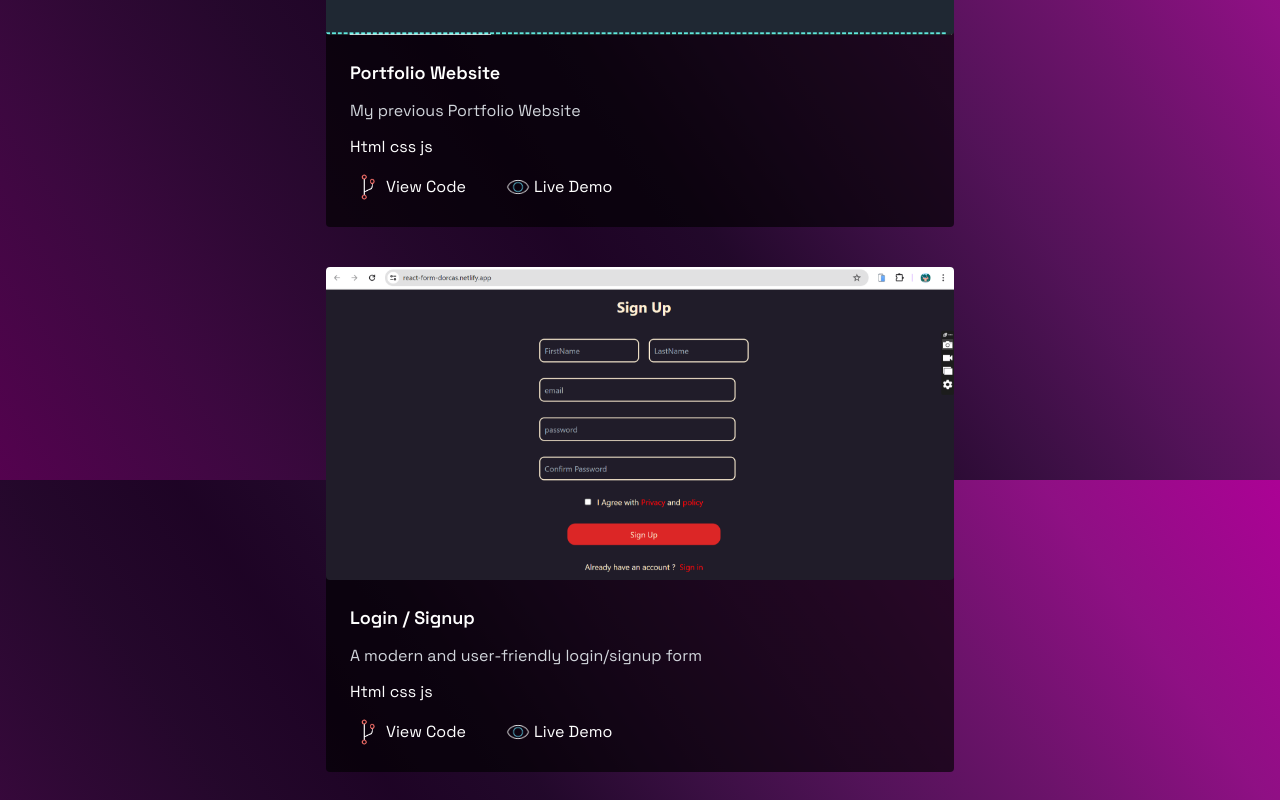
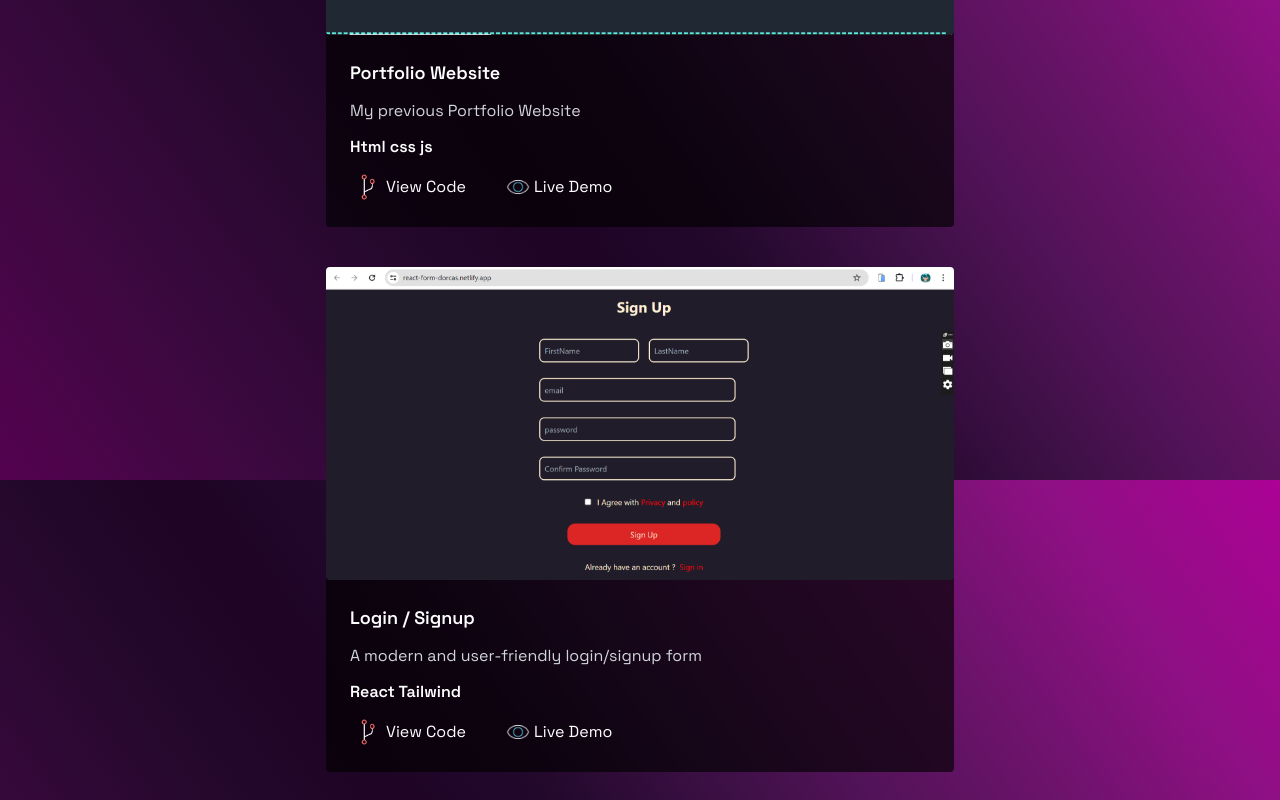
Before and after one commit to dorcasgold/dorcas-2, a React (Vite) app: page /project in a window 1280 px wide. Shown: the part 1120-1920 px from the top of the page. Built offline with nearby package versions, Linux system fonts and the light colour scheme.

Commit message:
add languages

```diff
--- a/src/components/project/Project.jsx
+++ b/src/components/project/Project.jsx
@@ -3,7 +3,7 @@ import { motion, useInView } from 'framer-motion';
 import codeicon from '../../assets/code-fork.gif';
 import eyeicon from '../../assets/eye.gif';
 
-function Project({ imgSrc, title, description, codeLink, liveLink }) {
+function Project({ imgSrc, title, description, codeLink, liveLink, languages }) {
   const ref = React.useRef(null);
   const isInView = useInView(ref, { once: false, amount: 0.3 });
 
@@ -27,7 +27,7 @@ function Project({ imgSrc, title, description, codeLink, liveLink }) {
       <div className='mx-3 my-3 px-3 py-3 flex gap-3 flex-col'>
         <p className='text-lg font-semibold'>{title}</p>
         <p className='text-gray-300'>{description}</p>
-        <p>Html css js</p>
+        <p className='  font-semibold'>{languages}</p>
         <div className="flex items-center gap-10">
           <div>
             <div className='flex items-center gap-1'>
--- a/src/components/project/ProjectsData.jsx
+++ b/src/components/project/ProjectsData.jsx
@@ -12,6 +12,7 @@ const projects = [
     description: 'Online Learning Platform',
     codeLink: 'https://github.com/dorcasgold/skillhub',
     liveLink: 'https://skillhubb.netlify.app/',
+    languages: 'Html css js'
   },
   {
     imgSrc: portfolio,
@@ -19,6 +20,7 @@ const projects = [
     description: 'My previous Portfolio Website',
     codeLink: 'https://github.com/dorcasgold/dorcasodetayo',
     liveLink: 'https://dorcas-odetayo.netlify.app/',
+    languages: 'Html css js'
   },
   {
     imgSrc: form,
@@ -26,6 +28,7 @@ const projects = [
     description: 'A modern and user-friendly login/signup form',
     codeLink: 'https://github.com/dorcasgold/React-Login-Signup',
     liveLink: 'https://react-form-dorcas.netlify.app/',
+    languages: 'React Tailwind'
   },
   {
     imgSrc: wave,
@@ -33,6 +36,7 @@ const projects = [
     description: 'A web app that displays real-time weather data from the OpenWeatherMap API based on user-input locations.',
     codeLink: 'https://github.com/dorcasgold/WeatherWave',
     liveLink: 'https://weatherwavew.netlify.app/',
+    languages: 'React Tailwind'
   },
   {
     imgSrc: rps,
@@ -40,6 +44,7 @@ const projects = [
     description: 'Rock, Paper, Scissors !!!',
     codeLink: 'https://github.com/dorcasgold/Rock-Paper-Scissors',
     liveLink: 'https://slashclash.netlify.app/',
+    languages: 'Html css js'
   },
 ];
 
```
